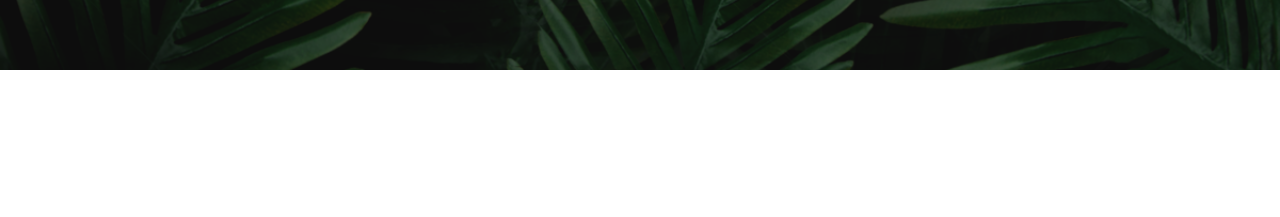
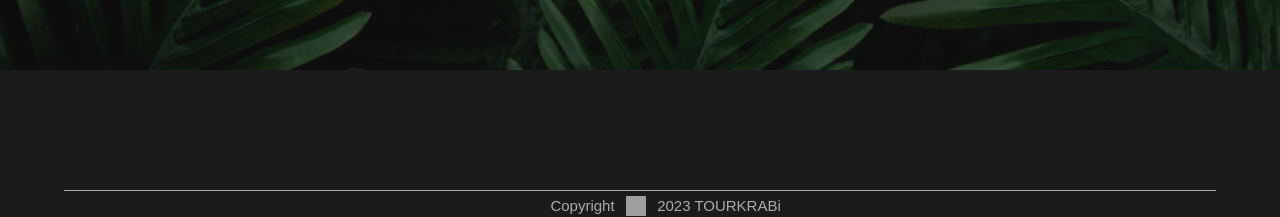
Before and after one commit to Jirasak-Guy/TOURKRABi, a React (Create React App) app in the folder client/: page / in a window 1280 px wide. Shown: the part 2330-2547 px from the top of the page. Before the commit the page ends 2400 px from the top, so only its background shows below. Built offline with nearby package versions, Linux system fonts and the light colour scheme; grey boxes are pictures that could not be loaded.

Commit message:
Create footer for homepage

```diff
--- a/client/src/pages/Home.css
+++ b/client/src/pages/Home.css
@@ -417,3 +417,35 @@ header nav ul li a:hover::after {
     filter: contrast(85%) brightness(100%);
     transition: 0.3s;
 }
+
+
+.footer-container {
+    width: 100%;
+    height: 150px;
+    display: flex;
+    background-color: #1B1B1B;
+    align-items: flex-end;
+    justify-content: center;
+}
+
+.footer {
+    display: flex;
+    width: 90%;
+    height: 20%;
+    bottom: 1%;
+    border-block-start: 1px solid rgb(173, 173, 173);
+    writing-mode: horizontal-tb;
+    align-items: center;
+    font-size: 15px;
+    padding-left: 38%;
+    padding-right: 34%;
+    justify-content: space-between;
+    color: rgb(173, 173, 173);
+}
+
+.copyright-image {
+    width: 20px;
+    height: 20px;
+    background-image: url(https://www.freepnglogos.com/uploads/copyright-png/copyright-logo-png-clipart-best-5.png);
+    background-size: contain;
+}
--- a/client/src/pages/Home.tsx
+++ b/client/src/pages/Home.tsx
@@ -62,6 +62,13 @@ function Home() {
                     </a>
                 </div>
             </section>
+            <div className="footer-container">
+                <div className="footer">
+                    <p>Copyright</p>
+                    <div className='copyright-image' />
+                    <p>2023 TOURKRABi</p>
+                </div>
+            </div>
         </div >
     )
 };
```
